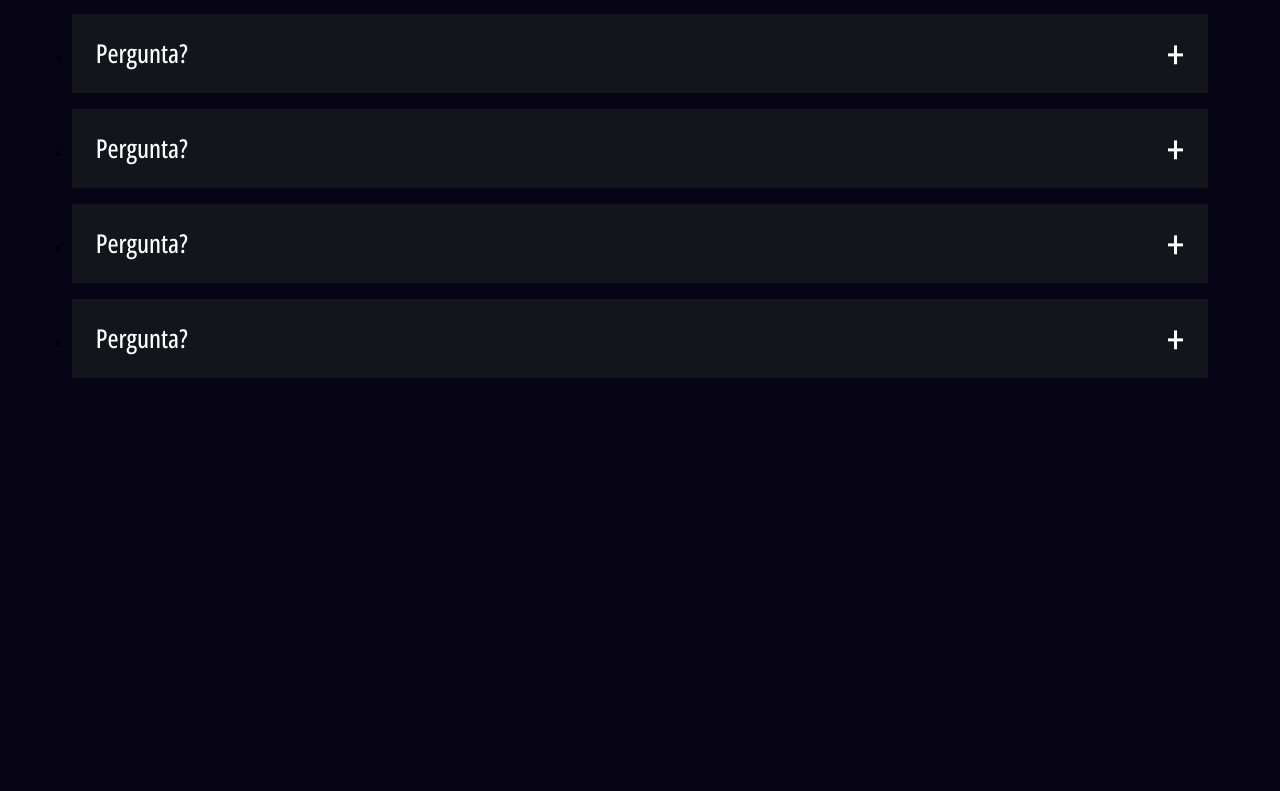
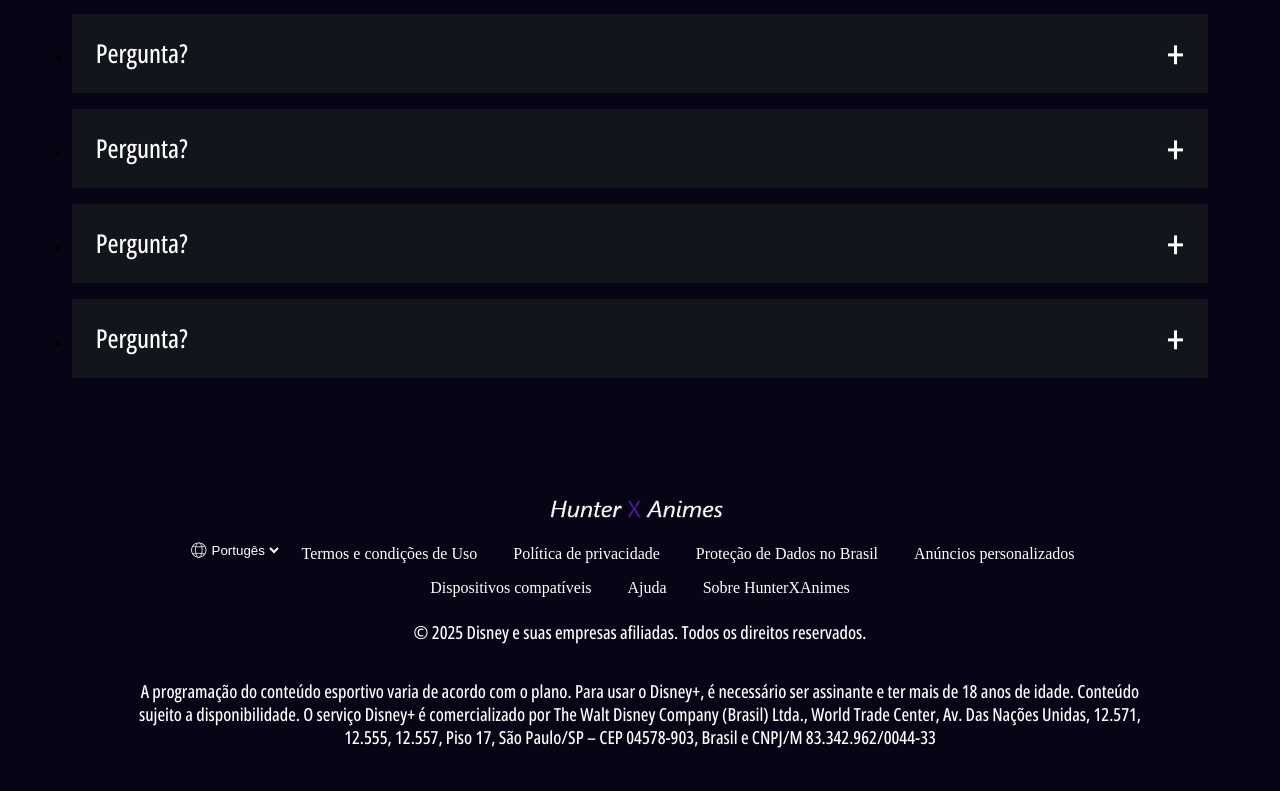
Before and after one commit to AssisMalachias/Project_Animes, a website: page src/index.html in a window 1280 px wide. Shown: the part 3166-3957 px from the top of the page. Before the commit the page ends 3632 px from the top, so only its background shows below. Drawn offline with nearby package versions, Linux system fonts and the light colour scheme; files that its build step writes are made by us from their sources.

Commit message:
Cria o Rodapé

```diff
--- /dev/null
+++ b/src/css/_footer.scss
@@ -0,0 +1,63 @@
+@use '_variable';
+
+.footer {
+    padding:26px 8px;
+    &__container {
+         max-width:1024px;
+         width:100%;
+         margin:0 auto;
+         text-align: center;
+    }
+    &__logo {
+         width:180px;
+         margin: 0 auto 10px;
+    }
+    &__links {
+         margin-bottom:16px;
+      .foooter__links__item {
+         display:inline-block;
+        a {
+             text-decoration:none;
+             padding: 8px 16px;
+             display:block;
+             color:variable.$corDeSegundoTitulo;
+
+            &:hover {
+                 color:variable.$corDePrimeiroLink;
+            }
+        }
+      }
+    }
+    .foonter___links__pagrafos{
+        padding-bottom:20px;
+    }
+
+    P{
+        margin-bottom:16px;
+    }
+}
+
+.language-selector{
+    display:flex;
+    align-items: center;
+    img {
+        height:18px;
+        width:18px;
+    }
+
+    select {
+        background-color: transparent;
+        border:none;
+        color:variable.$corDeParagrafo;
+        outline:none;
+
+
+        &:hover {
+            color:variable.$corDePrimeirofundo;
+        }
+
+        option {
+            color:variable.$corDePrimeirofundo;
+        }
+    }
+}
--- a/src/css/main.scss
+++ b/src/css/main.scss
@@ -5,6 +5,7 @@
 @use '_watch-anywhere';
 @use '_available-devices';
 @use '_faq';
+@use '_footer';
 
 @font-face {
     font-family:OpenSans;
--- a/src/index.html
+++ b/src/index.html
@@ -198,6 +198,36 @@
         </ul>
      </section>
 
+     <footer class="footer">
+       <div class="footer__container">
+            <img class="footer__logo" src="./image/logos/login.png" alt="Hunter X Animes++"/>
+            <ul class="footer__links">
+                 <li class="foooter__links__item">
+                    <div class="language-selector">
+                        <img src="./image/icones/globe.svg" alt="Globol do mundo"/>
+                        <select>
+                            <option>English</option>
+                            <option selected>Portugês</option>
+                        </select>
+                    </div>
+                </li>
+                 <li class="foooter__links__item"><a href="http://" target="_blank" rel="noopener noreferrer">Termos e condições de Uso</a></li >
+                 <li class="foooter__links__item"><a href="http://" target="_blank" rel="noopener noreferrer">Política de privacidade</a></li >
+                 <li class="foooter__links__item"><a href="http://" target="_blank" rel="noopener noreferrer">Proteção de Dados no Brasil</a></li >
+                 <li class="foooter__links__item"><a href="http://" target="_blank" rel="noopener noreferrer">Anúncios personalizados</a></li >
+                 <li class="foooter__links__item"><a href="http://" target="_blank" rel="noopener noreferrer">Dispositivos compatíveis</a></li >
+                 <li class="foooter__links__item"><a href="http://" target="_blank" rel="noopener noreferrer">Ajuda</a></li>
+                 <li class="foooter__links__item"><a href="http://" target="_blank" rel="noopener noreferrer">Sobre HunterXAnimes</a></li>
+            </ul>
+
+            <p class="text--small foonter___links__pagrafos">© 2025 Disney e suas empresas afiliadas. Todos os direitos reservados.</p>
+            <p class="text--small">
+                A programação do conteúdo esportivo varia de acordo com o plano. Para usar o Disney+, é necessário ser assinante e ter mais de 18 anos de idade. Conteúdo sujeito a disponibilidade.
+                O serviço Disney+ é comercializado por The Walt Disney Company (Brasil) Ltda., World Trade Center, Av. Das Nações Unidas, 12.571, 12.555, 12.557, Piso 17, São Paulo/SP – CEP 04578-903, Brasil e CNPJ/M 83.342.962/0044-33
+            </p>
+       </div>
+     </footer>
+
      <script src="../src/js/main.js"></script>
 </body>
 </html>
```
Also changed, not shown: src/image/logos/login.png (added).
